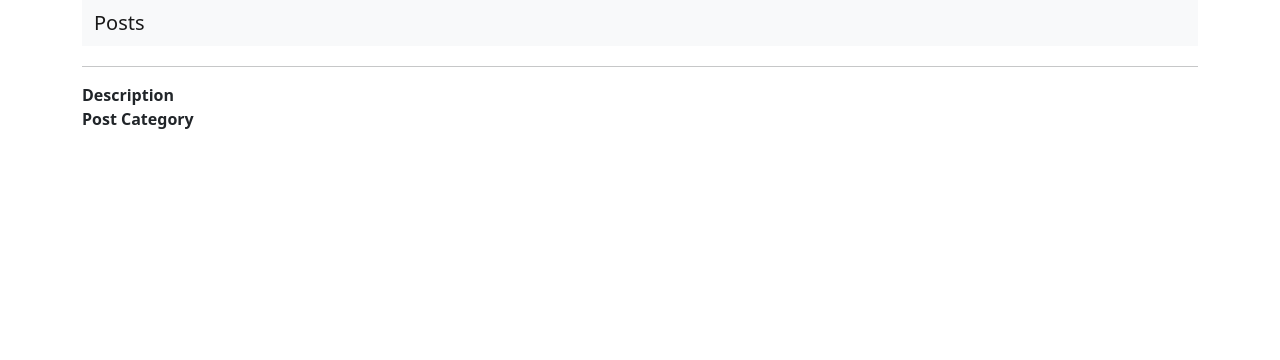
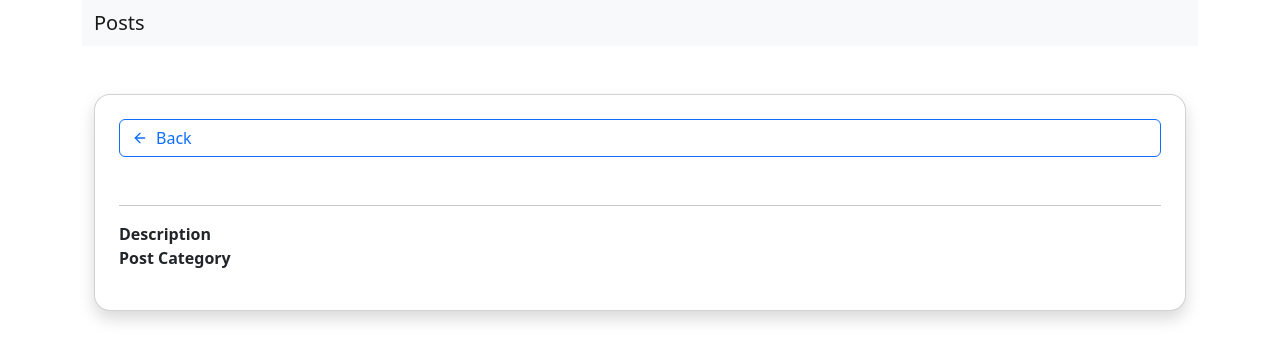
Before and after one commit to NonimUdara/MERN_CRUD_APP, a React (Create React App) app in the folder client/: page /post/1 in a window 1280 px wide. Shown: the top 360 px of the page. Built offline with nearby package versions, Linux system fonts and the light colour scheme; no server answers.

Commit message:
Update post details page.

```diff
--- a/client/src/components/PostDetails.js
+++ b/client/src/components/PostDetails.js
@@ -1,61 +1,59 @@
-import React, { Component } from 'react';
-import axios from 'axios';
-import { useParams } from 'react-router-dom';
+import React, { useState, useEffect } from "react";
+import axios from "axios";
+import { useParams, useNavigate } from "react-router-dom";
+import { motion } from "framer-motion";
+import { ArrowLeft } from "lucide-react";
+import "bootstrap/dist/css/bootstrap.min.css";
 
-class PostDetails extends Component {
-    constructor(props){
-        super(props);
+export default function PostDetails() {
+  const { id } = useParams();
+  const navigate = useNavigate();
+  const [post, setPost] = useState({});
 
-        this.state={
-            post:{}
-        };
-    }
+  useEffect(() => {
+    const fetchPost = async () => {
+      try {
+        const res = await axios.get("/post/" + id);
+        if (res.data.success) {
+          setPost(res.data.post);
+        }
+      } catch (err) {
+        console.error("Error fetching post:", err);
+      }
+    };
 
-    componentDidMount(){
+    fetchPost();
+  }, [id]);
 
-      const { id } = this.props.params;
+  const { topic, description, postCategory } = post;
 
-         axios.get("/post/"+id).then((res) =>{
-             if(res.data.success){
-                 this.setState({
-                     post:res.data.post
-                 });
+  return (
+    <div className="container mt-5">
+      <motion.div
+        initial={{ opacity: 0, y: 40 }}
+        animate={{ opacity: 1, y: 0 }}
+        transition={{ duration: 0.6 }}
+        className="card shadow p-4"
+        style={{ borderRadius: "16px" }}
+      >
+        <button
+          className="btn btn-outline-primary mb-3 d-flex align-items-center gap-2"
+          onClick={() => navigate(-1)}
+        >
+          <ArrowLeft size={16} /> Back
+        </button>
 
-                 console.log(this.state.post);
-             }
-         });
-    }
-
-
-
-  render() {
-
-     const {topic,description,postCategory} = this.state.post;
-
-    return (
-      <div style={{marginTop:'20px'}}>
-        <h4>{topic}</h4>
-        <hr/>
-
+        <h2 className="text-primary mb-3">{topic}</h2>
+        <hr />
 
         <dl className="row">
-          <dt className="col-sm-3">Description</dt>
+          <dt className="col-sm-3 fw-semibold">Description</dt>
           <dd className="col-sm-9">{description}</dd>
 
-          <dt className="col-sm-3">Post Category</dt>
+          <dt className="col-sm-3 fw-semibold">Post Category</dt>
           <dd className="col-sm-9">{postCategory}</dd>
         </dl>
-
-       </div>
-    )
-  }
-
-
+      </motion.div>
+    </div>
+  );
 }
-
-export default (props) => (
-  <PostDetails
-      {...props}
-      params={useParams()}
-  />
-);
```
